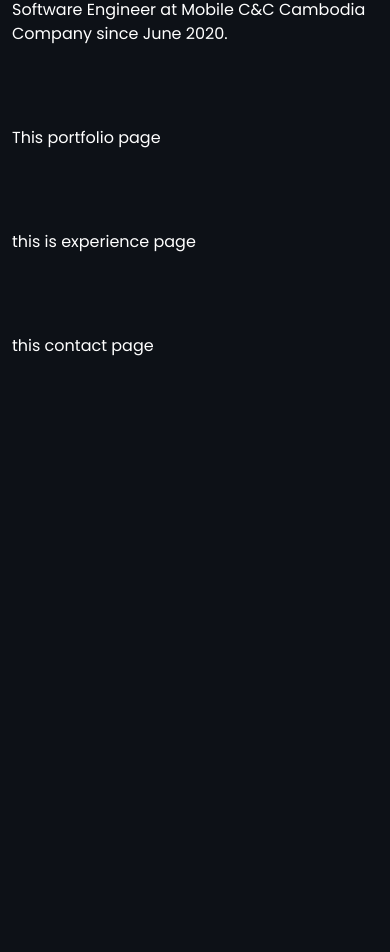
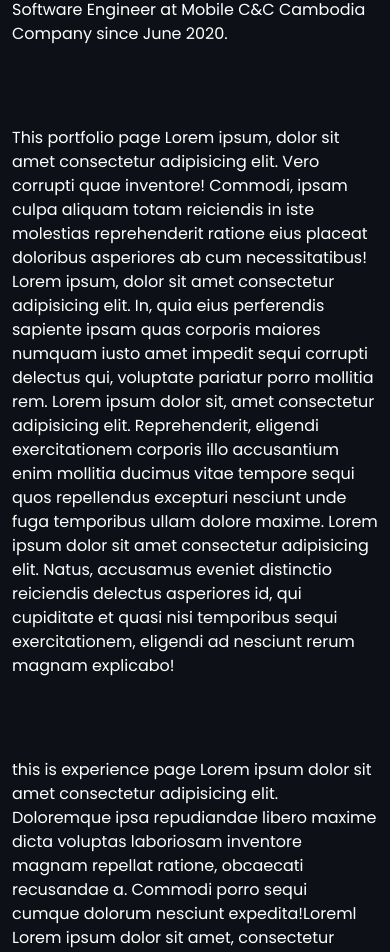
Before and after one commit to it-phnomden/maportfolio, a React (Create React App) app: page / in a window 390 px wide. Shown: the part 1036-1988 px from the top of the page. Before the commit the page ends 1394 px from the top, so only its background shows below. Built offline with nearby package versions, Linux system fonts and the light colour scheme.

Commit message:
Added smooth animation

```diff
--- a/src/components/AboutMe.jsx
+++ b/src/components/AboutMe.jsx
@@ -2,10 +2,11 @@ import React from "react";
 
 const AboutMe = () => {
   return (
-    <div name="about me" className="md:h-screen flex flex-col justify-center max-md:pt-[80px]"
-    data-aos="fade-up"
-    data-aos-anchor-placement="center-bottom"
+    <div
+      name="about me"
+      className="md:h-screen flex flex-col justify-center max-md:pt-[80px]"
     >
+      <div data-aos="fade-up" data-aos-anchor-placement="bottom-bottom">
         <p className="text-xl font-extrabold w-fit border-b-2 mb-2">About Me</p>
         <p className="indent-7">
           Hi there! I'm a software engineer with three years of experience in
@@ -17,6 +18,7 @@ const AboutMe = () => {
           Engineer at Mobile C&C Cambodia Company since June 2020.
         </p>
       </div>
+    </div>
   );
 };
 export default AboutMe;
--- a/src/components/Contact.jsx
+++ b/src/components/Contact.jsx
@@ -1,13 +1,34 @@
 import React from "react";
 
 const Contact = () => {
-    return(
-        <div name="contact" className="md:h-screen flex flex-col justify-center max-md:pt-[80px]"
-        data-aos="fade-up"
-        data-aos-anchor-placement="center-bottom"
-        >
-            this contact page
-        </div>
-    )
-}
+  return (
+    <div
+      name="contact"
+      className="md:h-screen flex flex-col justify-center max-md:py-[80px]"
+    >
+      <div data-aos="fade-up" data-aos-anchor-placement="bottom-bottom">
+        this contact page Lorem ipsum dolor sit amet consectetur adipisicing
+        elit. Tenetur, necessitatibus est? Ea ex cum magni dolore placeat iste
+        aut ipsam, in consectetur ullam harum ratione voluptate, odio
+        accusantium doloremque nam!Lorem Lorem ipsum dolor sit amet consectetur
+        adipisicing elit. Impedit eum adipisci voluptate sequi earum voluptatum
+        dolores minus obcaecati eius veniam? Sunt ad quasi hic accusantium. Hic,
+        ipsum. Officia, voluptates doloribus? Lorem ipsum dolor sit amet
+        consectetur, adipisicing elit. Eveniet nobis voluptate amet animi unde
+        tempore perspiciatis modi, adipisci corrupti repellendus sequi esse! Eum
+        atque placeat, maiores quod laborum ipsa alias. Lorem ipsum dolor sit
+        amet consectetur adipisicing elit. Nulla non maiores aperiam dolorum
+        nobis veniam quaerat adipisci alias explicabo, eos atque officiis at
+        ducimus fugit repudiandae numquam incidunt error deleniti! Lorem ipsum
+        dolor sit amet consectetur adipisicing elit. Excepturi incidunt fugiat,
+        consequatur ducimus dolorum asperiores consectetur nemo reiciendis
+        minima corrupti, quidem debitis recusandae, magnam repudiandae a
+        suscipit neque hic! Assumenda. Lorem, ipsum dolor sit amet consectetur
+        adipisicing elit. Vel modi mollitia totam maxime. Amet accusamus ex
+        tempore. Ullam ea, inventore facere rem dolorem similique? Voluptate
+        ullam fugiat tempora at dolorum!
+      </div>
+    </div>
+  );
+};
 export default Contact;
--- a/src/components/Experience.jsx
+++ b/src/components/Experience.jsx
@@ -1,13 +1,24 @@
 import React from "react";
 
 const Experience = () => {
-    return(
-        <div name="experience" className="md:h-screen flex flex-col justify-center max-md:pt-[80px]"
-        data-aos="fade-up"
-        data-aos-anchor-placement="center-bottom"
-        >
-            this is experience page
-        </div>
-    )
-}
+  return (
+    <div
+      name="experience"
+      className="md:h-screen flex flex-col justify-center max-md:pt-[80px]"
+      data-aos="fade-up"
+      data-aos-anchor-placement="center-bottom"
+    >
+      <div data-aos="fade-up" data-aos-anchor-placement="bottom-bottom">
+        this is experience page Lorem ipsum dolor sit amet consectetur
+        adipisicing elit. Doloremque ipsa repudiandae libero maxime dicta
+        voluptas laboriosam inventore magnam repellat ratione, obcaecati
+        recusandae a. Commodi porro sequi cumque dolorum nesciunt
+        expedita!Loreml Lorem ipsum dolor sit amet, consectetur adipisicing
+        elit. Alias amet assumenda, placeat dolore quos enim adipisci sequi
+        voluptate veritatis mollitia eos illum nisi omnis sapiente tempora
+        distinctio eius repudiandae odio?
+      </div>
+    </div>
+  );
+};
 export default Experience;
--- a/src/components/Home.jsx
+++ b/src/components/Home.jsx
@@ -8,9 +8,10 @@ const Home = () => {
     <div
       name="home"
       className="flex flex-col md:flex-row md:h-screen md:items-center max-md:pt-[80px]"
-      data-aos="zoom-in"
     >
-      <div className="flex flex-col text-black dark:text-white">
+      <div className="flex flex-col text-black dark:text-white"
+      data-aos="fade-right"
+      >
         <div className="text-4xl md:text-6xl mb-2">
           <p className="text-2xl md:text-3xl">
             Hi, I'm <b className="dark:t-g t-g2">PiSeth</b>
@@ -39,7 +40,7 @@ const Home = () => {
           </Link>
         </div>
       </div>
-      <div>
+      <div data-aos="fade-left">
         <img
           className="md:w-2/3 mx-auto rounded-2xl"
           src={HeroImage}
--- a/src/components/NavBar.jsx
+++ b/src/components/NavBar.jsx
@@ -40,9 +40,9 @@ const NavBar = () => {
 
   function openNave() {
     setNav(!nav);
-    nav?document.body.classList.remove('overflow-hidden', 'touch-none')
-    :document.body.classList.add('overflow-hidden', 'touch-none')
-
+    nav
+      ? document.body.classList.remove("overflow-hidden", "touch-none")
+      : document.body.classList.add("overflow-hidden", "touch-none");
   }
 
   return (
@@ -50,7 +50,9 @@ const NavBar = () => {
       className={`w-screen bg-slate-50 dark:bg-slate-950 h-[60px] px-3 md:px-7 flex justify-between items-center fixed`}
     >
       <h1 className="font-signature font-extrabold text-2xl mt-[10px] select-none cursor-pointer transform duration-100  active:tracking-widest">
-        <Link to="home" smooth duration={500}>PiSeth</Link>
+        <Link to="home" smooth duration={500}>
+          PiSeth
+        </Link>
       </h1>
 
       <div className="rounded-full flex max-md:absolute lg:absolute select-none left-[calc(50%-41px)] bg-slate-200  dark:bg-slate-900">
@@ -98,7 +100,7 @@ const NavBar = () => {
 
       <ul
         className={`bg-inherit flex flex-col fixed right-0 top-0 w-screen h-screen justify-center items-center
-              z-100 transform ease-in-out duration-500 ${
+              z-100 transform ease-in-out duration-300 ${
                 nav ? "translate-y-[0vh]" : "-translate-y-[100vh]"
               }`}
       >
--- a/src/components/Portfolio.jsx
+++ b/src/components/Portfolio.jsx
@@ -1,14 +1,29 @@
-import React from 'react'
+import React from "react";
 
 const Portfolio = () => {
   return (
-    <div name="portfolio" className='md:h-screen flex flex-col justify-center max-md:pt-[80px]'
-    data-aos="fade-up"
-    data-aos-anchor-placement="center-bottom"
+    <div
+      name="portfolio"
+      className="md:h-screen flex flex-col justify-center max-md:pt-[80px]"
     >
-        This portfolio page
+      <div data-aos="fade-up" data-aos-anchor-placement="bottom-bottom">
+        This portfolio page Lorem ipsum, dolor sit amet consectetur adipisicing
+        elit. Vero corrupti quae inventore! Commodi, ipsam culpa aliquam totam
+        reiciendis in iste molestias reprehenderit ratione eius placeat
+        doloribus asperiores ab cum necessitatibus! Lorem ipsum, dolor sit amet
+        consectetur adipisicing elit. In, quia eius perferendis sapiente ipsam
+        quas corporis maiores numquam iusto amet impedit sequi corrupti delectus
+        qui, voluptate pariatur porro mollitia rem. Lorem ipsum dolor sit, amet
+        consectetur adipisicing elit. Reprehenderit, eligendi exercitationem
+        corporis illo accusantium enim mollitia ducimus vitae tempore sequi quos
+        repellendus excepturi nesciunt unde fuga temporibus ullam dolore maxime.
+        Lorem ipsum dolor sit amet consectetur adipisicing elit. Natus,
+        accusamus eveniet distinctio reiciendis delectus asperiores id, qui
+        cupiditate et quasi nisi temporibus sequi exercitationem, eligendi ad
+        nesciunt rerum magnam explicabo!
+      </div>
     </div>
-  )
-}
+  );
+};
 
-export default Portfolio
+export default Portfolio;
```
Lines whose indentation alone changed are shown as unchanged.
